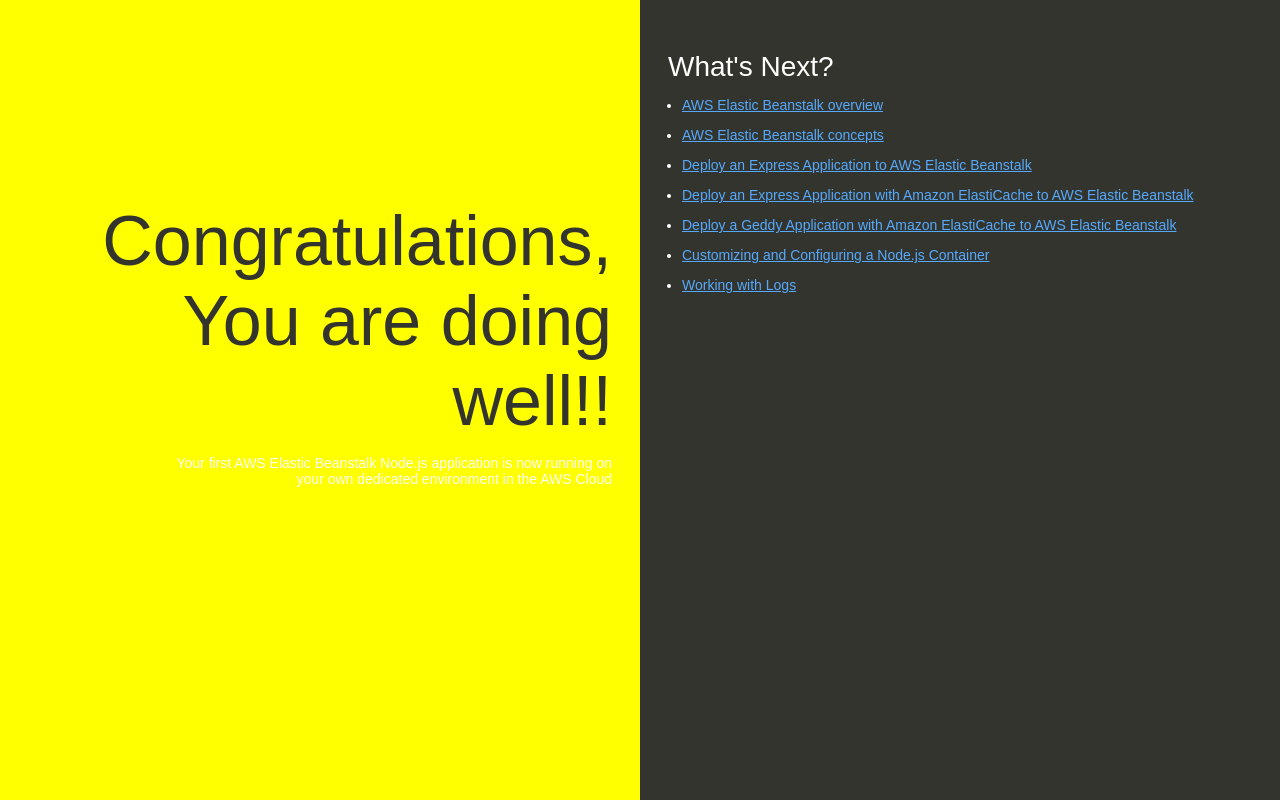
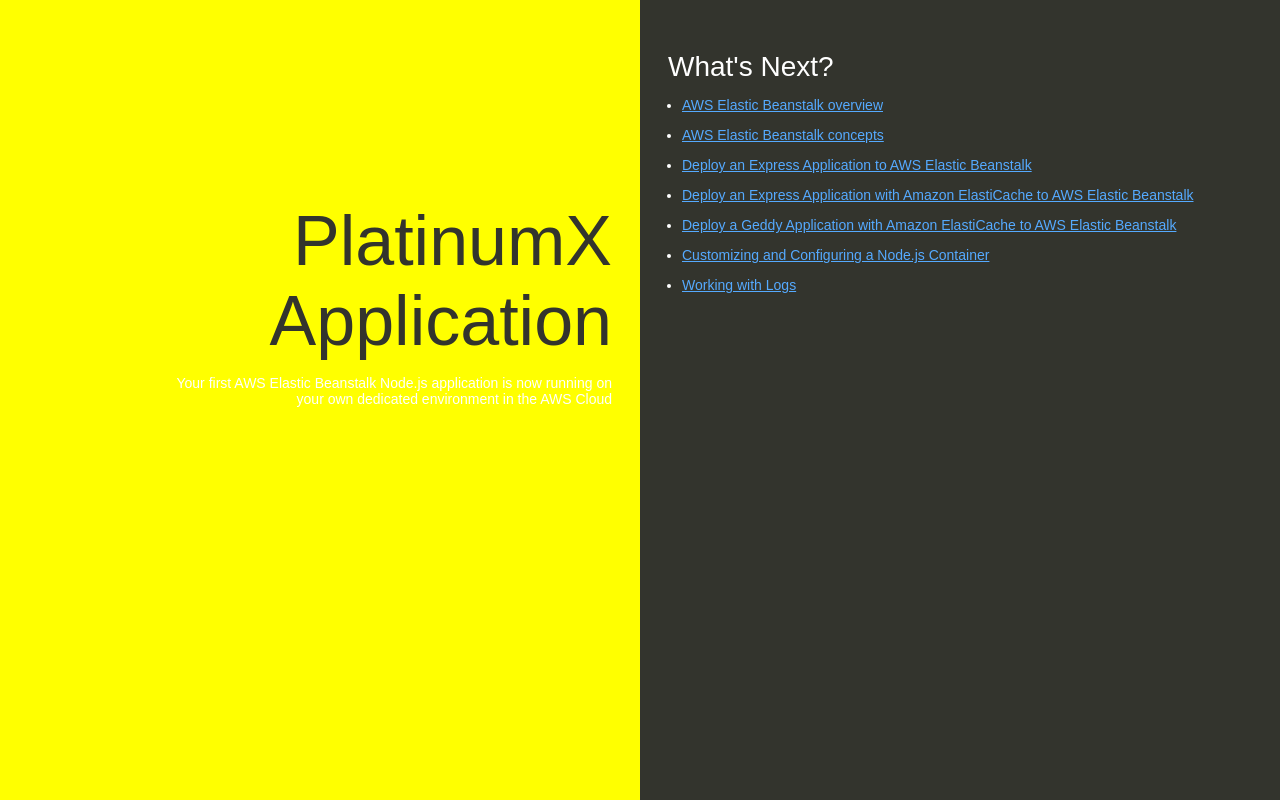
Before and after one commit to dopeignite/my-nodejs-app, a website: page index.html in a window 1280 px wide. Drawn offline with Linux system fonts and the light colour scheme.

Commit message:
Update index.html
Updated index html to say PlatinumX

```diff
--- a/index.html
+++ b/index.html
@@ -74,7 +74,7 @@
   </head>
   <body>
     <div class="textColumn">
-      <h1>Congratulations, You are doing well!!</h1>
+      <h1>PlatinumX Application</h1>
       <p>Your first AWS Elastic Beanstalk Node.js application is now running on your own dedicated environment in the AWS Cloud</p>
     </div>
     <div class="linksColumn">
```
